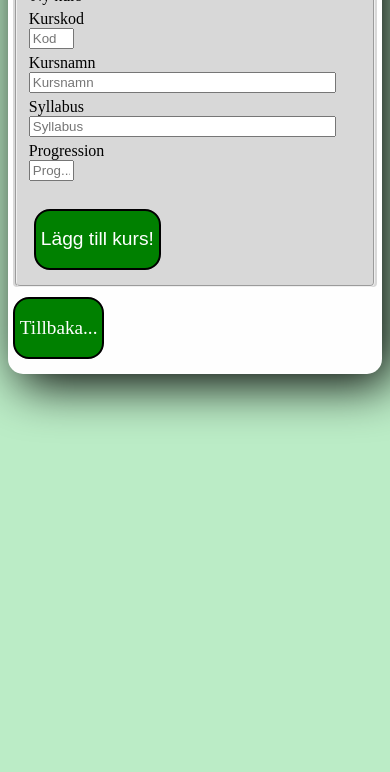
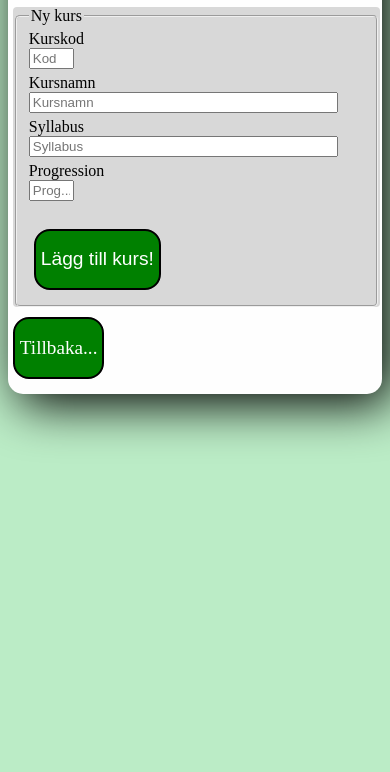
Before and after one commit to Bakko50B/TS_Moment1, a website: page insert.html in a window 390 px wide. Shown: the part 93-865 px from the top of the page. After the commit the page ends 844 px from the top, so only its background shows below. Drawn offline with Linux system fonts and the light colour scheme.

Commit message:
Ändrat styling. Kommentarar i koden

```diff
--- a/css/style.css
+++ b/css/style.css
@@ -1,5 +1,5 @@
 body {
-    height: 100vh;
+    height: auto;
     width: 100vw;
     background-color: rgba(140, 224, 158, 0.584);
     margin: 0;
@@ -9,7 +9,7 @@ body {
 main {
     /* margin-top: 3rem; */
     margin: 0 auto;
-    width: 96%;
+    width: fit-content;
     max-width: 1600px;
     height: fit-content;
     background-color: #fefefe;
@@ -38,9 +38,9 @@ h1 {
     border: 2px solid black;
 }
 
-.button:hover{
-    background-color:  rgb(1, 184, 1);
-    color:black;
+.button:hover {
+    background-color: rgb(1, 184, 1);
+    color: black;
     padding: 6px;
     font-size: 1.5rem;
     border: 2px solid white;
@@ -62,6 +62,7 @@ td {
 }
 
 form {
+    width: fit-content;
     margin: 5px;
     background-color: #d8d8d8;
     border-radius: 4px;
@@ -85,9 +86,9 @@ form {
     border: 2px solid black;
 }
 
-#insertbtn:hover{
-    background-color:  rgb(1, 184, 1);
-    color:black;
+#insertbtn:hover {
+    background-color: rgb(1, 184, 1);
+    color: black;
     padding: 6px;
     font-size: 1.5rem;
     border: 2px solid white;
@@ -104,27 +105,38 @@ input {
     display: block;
 }
 
-#courseCode, #progression {
+#courseCode,
+#progression {
     width: 5ch;
 }
 
-#courseName, #syllabus {
+#courseName,
+#syllabus {
     width: 50ch;
 }
 
 @media screen and (max-width: 700px) {
+    body {
+       overflow: hidden;
+    }
+
     main {
         width: 96%;
+        margin: 20px auto 0;
+        overflow: hidden;
+        height: fit-content;
     }
 
     table {
         width: 98%;
     }
-}
 
-@media screen and (max-width: 700px) {
+    #courseName,
+    #syllabus {
+        width: 90%;
+    }
 
-    #courseName, #syllabus {
-       width: 90%;
+    form {
+        width: 98%;
     }
 }
--- a/insert.html
+++ b/insert.html
@@ -6,7 +6,7 @@
     <meta name="viewport" content="width=device-width, initial-scale=1.0">
     <title>TS Moment 1 - Insert</title>
     <link rel="stylesheet" href="css/style.css">
-    <script type="module" src="ts/insert.js" defer></script>
+    <script src="ts/insert.js" defer></script>
 
     <link rel="apple-touch-icon" sizes="180x180" href="/apple-touch-icon.png">
     <link rel="icon" type="image/png" sizes="32x32" href="/favicon-32x32.png">
--- a/ts/insert.js
+++ b/ts/insert.js
@@ -1,3 +1,5 @@
+// Sparar dessa som bortkommentarad kod.
+// Får det inte att fungera
 // import { Course } from "./interface";
 var form = document.getElementById('dataForm');
 form.addEventListener('submit', function (event) {
@@ -10,7 +12,7 @@ form.addEventListener('submit', function (event) {
     var isDuplicate = tableArray.some(function (course) { return course.courseCode === courseCodeInput; });
     if (isDuplicate) {
         alert('Kurskoden finns redan. Ange en unik kurskod.');
-        return; // Avbryt om kurskoden inte är unik
+        return;
     }
     if (progressionInput === 'A' || progressionInput === 'B' || progressionInput === 'C') {
         var newItem = {
--- a/ts/insert.ts
+++ b/ts/insert.ts
@@ -5,6 +5,8 @@ interface Course {
     progression: 'A' | 'B' | 'C';
 }
 
+// Sparar dessa som bortkommentarad kod.
+// Får det inte att fungera
 // import { Course } from "./interface";
 
 const form = document.getElementById('dataForm') as HTMLFormElement;
@@ -22,7 +24,7 @@ form.addEventListener('submit', (event: Event) => {
     const isDuplicate = tableArray.some(course => course.courseCode === courseCodeInput);
     if (isDuplicate) {
         alert('Kurskoden finns redan. Ange en unik kurskod.');
-        return; // Avbryt om kurskoden inte är unik
+        return;
     }
 
 
--- a/ts/table.js
+++ b/ts/table.js
@@ -1,3 +1,5 @@
+// Sparar dessa som bortkommentarad kod.
+// Får det inte att fungera
 // import { Course } from "./interface";
 var initialData = [
     { courseCode: 'DT057G', courseName: 'Webbutveckling I', syllabus: 'https://www.miun.se/utbildning/kursplaner-och-utbildningsplaner/DT057G/', progression: 'A' },
--- a/ts/table.ts
+++ b/ts/table.ts
@@ -5,9 +5,9 @@ interface Course {
     progression: 'A' | 'B' | 'C';
 }
 
+// Sparar dessa som bortkommentarad kod.
+// Får det inte att fungera
 // import { Course } from "./interface";
-
-
 
 const initialData: Course[] = [
     { courseCode: 'DT057G', courseName: 'Webbutveckling I', syllabus: 'https://www.miun.se/utbildning/kursplaner-och-utbildningsplaner/DT057G/', progression: 'A' },
```
